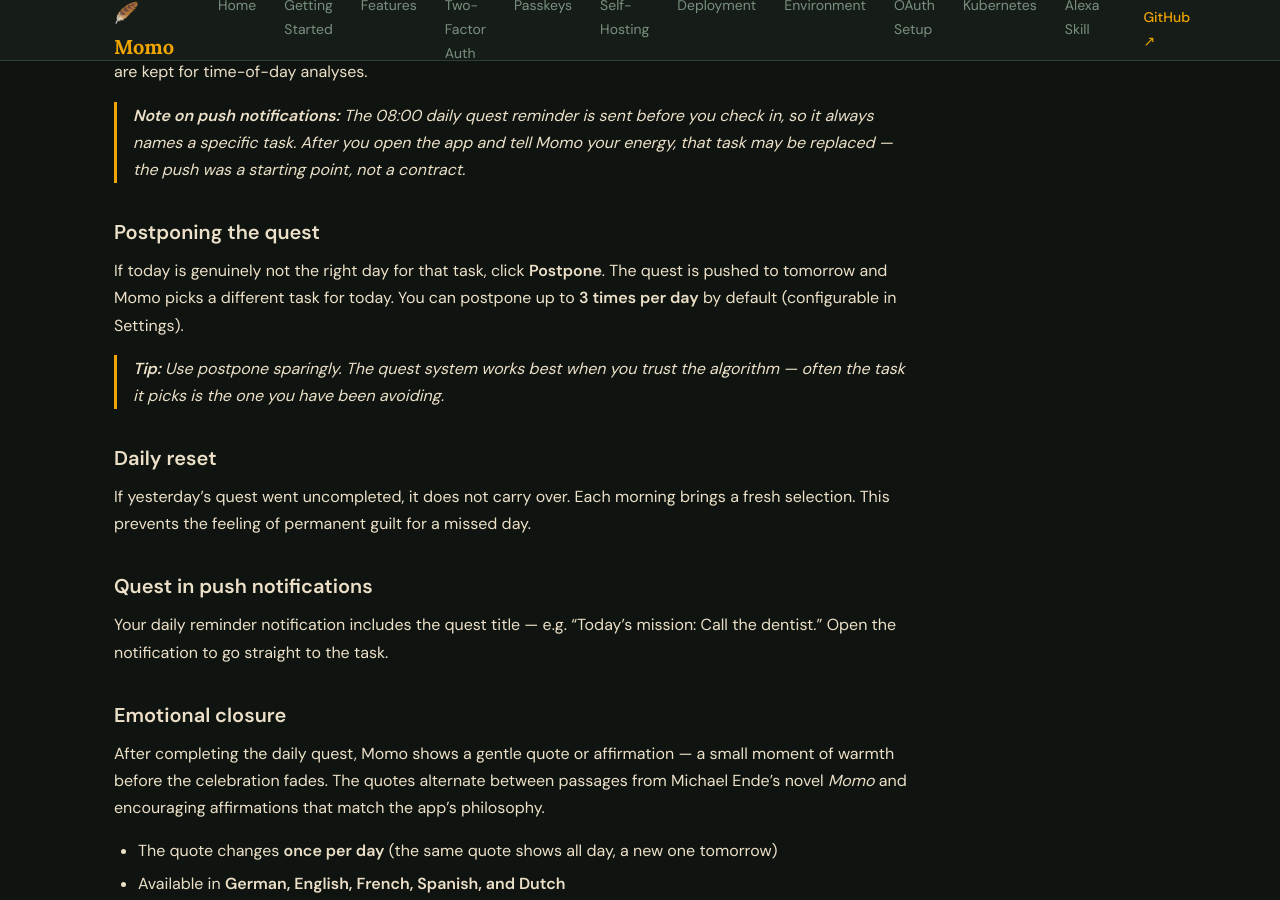
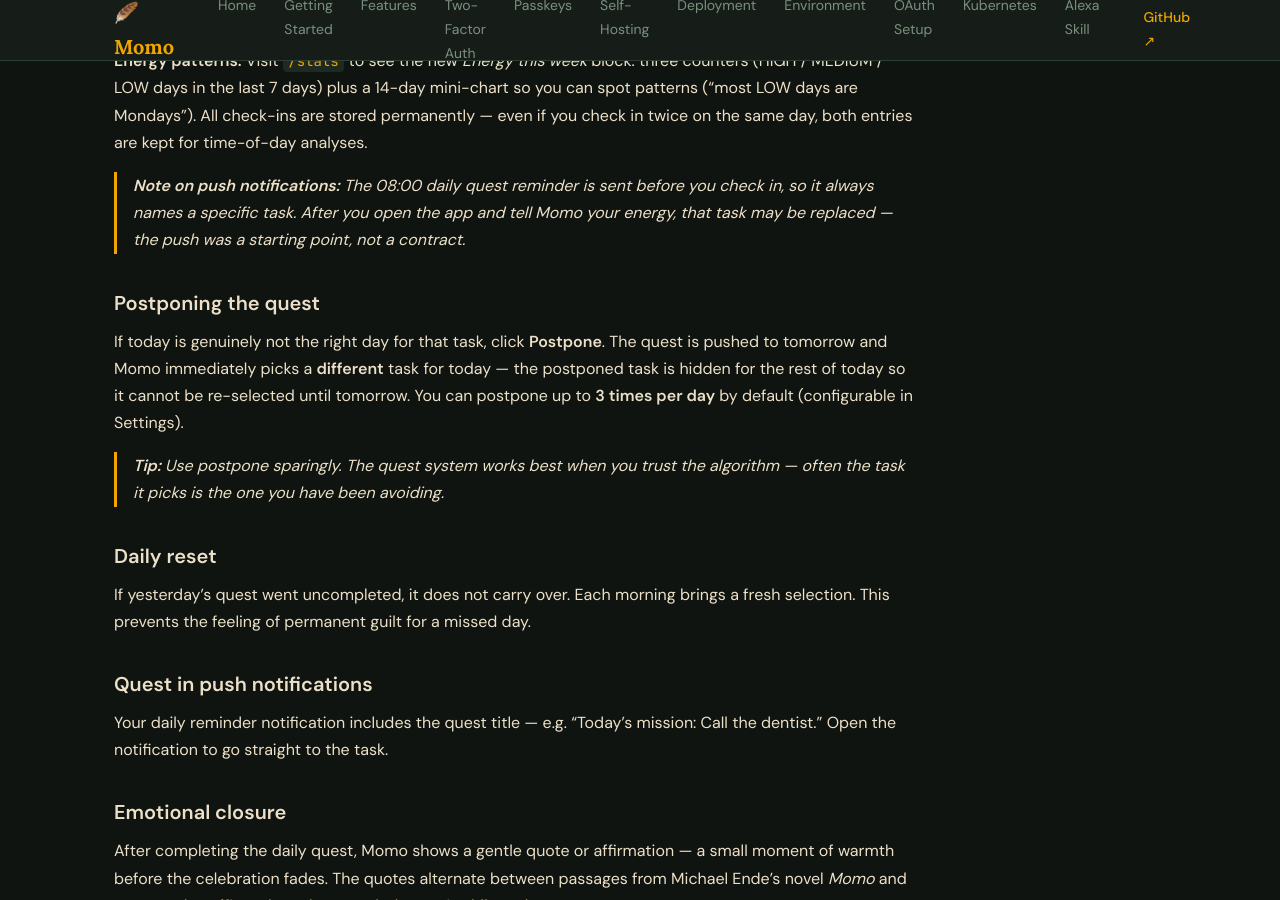
Before and after one commit to jp1337/momo, a Jekyll site: the page built from docs-site/features.md, in a window 1280 px wide and 900 px high, scrolled down 10175 px. Built offline with Jekyll 4.4.1, drawn with Linux system fonts in a browser that asks for light colours; some of the changed text lies outside the part shown.

Commit message:
docs: update CHANGELOG and user docs for daily-quest and progress bar fixes
Co-Authored-By: Claude Sonnet 4.6 <noreply@anthropic.com>

```diff
--- a/docs-site/features.md
+++ b/docs-site/features.md
@@ -202,6 +202,8 @@ Each topic shows its title, icon, and a count of **open** and **completed** task
 
 Click any topic card to open its detail view. You will see all subtasks grouped under the topic, with the same complete / edit / delete controls as the main task list. You can add new subtasks directly from this view.
 
+The **progress bar** at the top (e.g. "3 of 7 tasks completed — 42%") updates live as you complete or undo tasks — no page reload needed.
+
 ### Reordering tasks (drag & drop)
 
 Inside any topic, active tasks can be reordered by dragging them. A small **grip handle** (six dots) appears to the left of each task — grab it and drag the task to a new position. The new order is saved automatically.
@@ -320,7 +322,7 @@ To make the most of this feature, **tag your tasks with an energy level** when c
 
 ### Postponing the quest
 
-If today is genuinely not the right day for that task, click **Postpone**. The quest is pushed to tomorrow and Momo picks a different task for today. You can postpone up to **3 times per day** by default (configurable in Settings).
+If today is genuinely not the right day for that task, click **Postpone**. The quest is pushed to tomorrow and Momo immediately picks a **different** task for today — the postponed task is hidden for the rest of today so it cannot be re-selected until tomorrow. You can postpone up to **3 times per day** by default (configurable in Settings).
 
 > **Tip:** Use postpone sparingly. The quest system works best when you trust the algorithm — often the task it picks is the one you have been avoiding.
 
```
Also changed, not shown: CHANGELOG.md.
